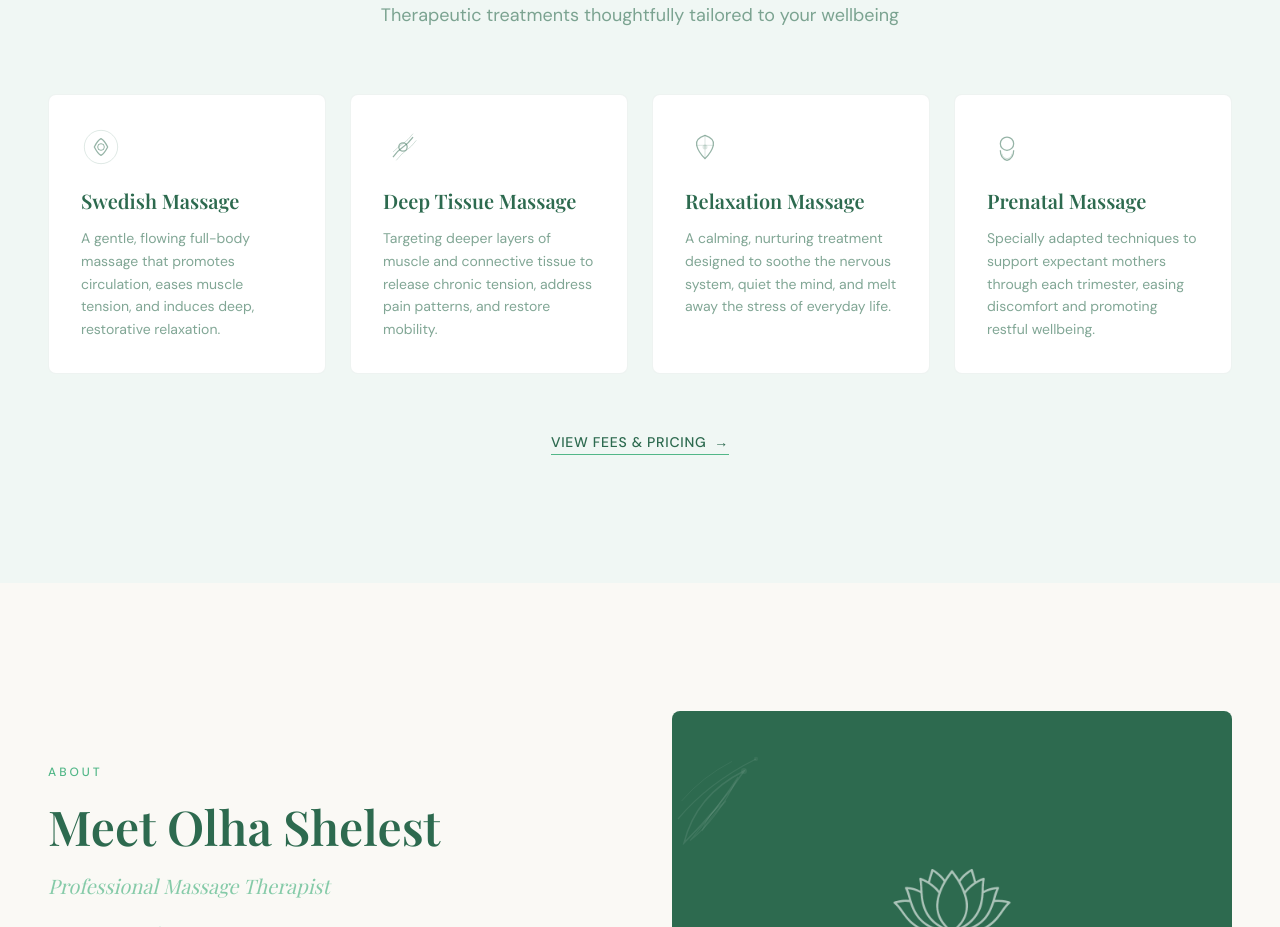
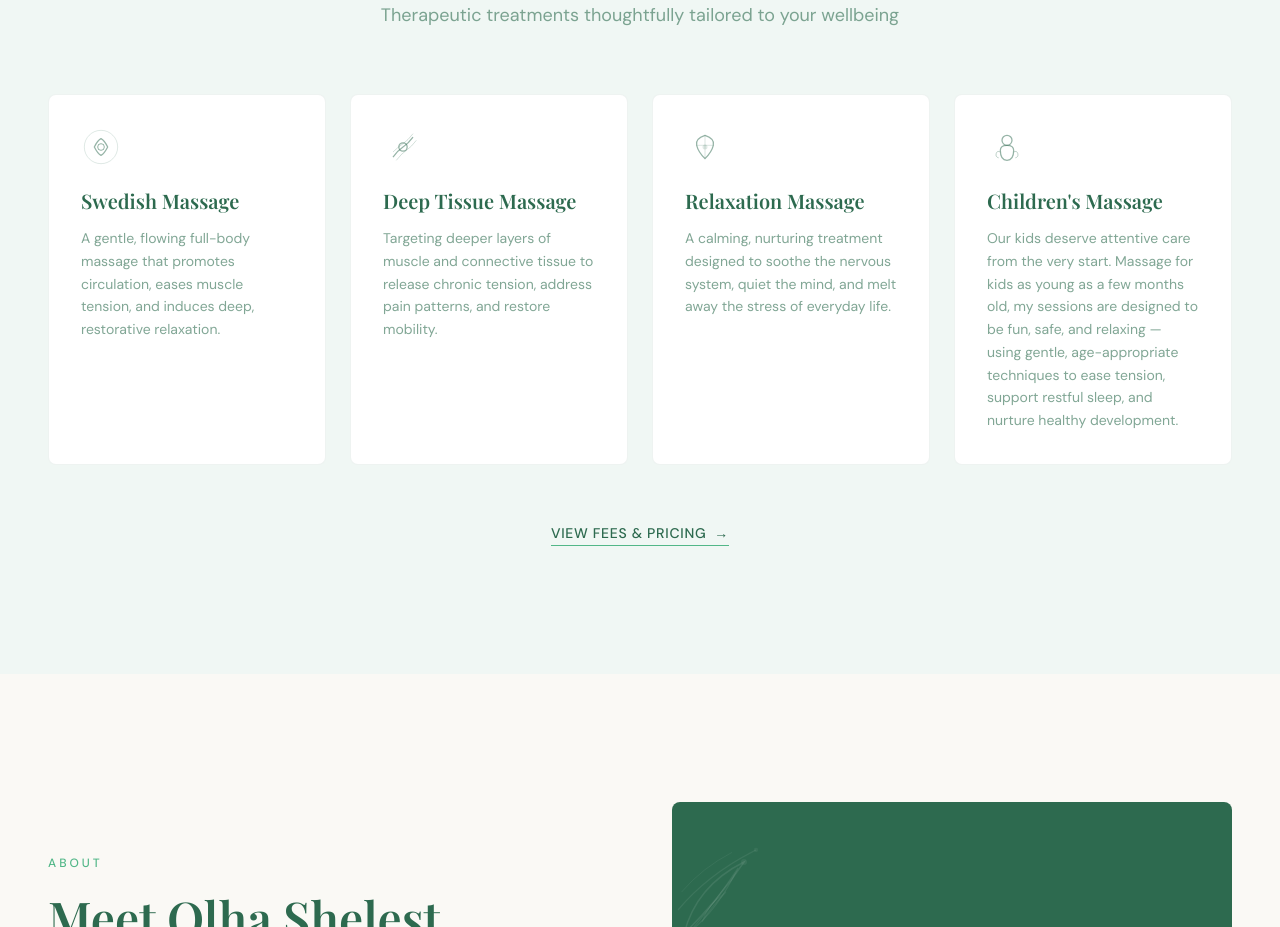
Before and after one commit to romaninet/massage-therapy-website, a Next.js app: page /en in a window 1280 px wide. Shown: the part 1180-2107 px from the top of the page. Built offline with nearby package versions, Linux system fonts and the light colour scheme.

Commit message:
replace prenatal with childeren massage

```diff
--- a/messages/en.json
+++ b/messages/en.json
@@ -36,9 +36,9 @@
       "title": "Relaxation Massage",
       "description": "A calming, nurturing treatment designed to soothe the nervous system, quiet the mind, and melt away the stress of everyday life."
     },
-    "prenatal": {
-      "title": "Prenatal Massage",
-      "description": "Specially adapted techniques to support expectant mothers through each trimester, easing discomfort and promoting restful wellbeing."
+    "children": {
+      "title": "Children's Massage",
+      "description": "Our kids deserve attentive care from the very start. Massage for kids as young as a few months old, my sessions are designed to be fun, safe, and relaxing — using gentle, age-appropriate techniques to ease tension, support restful sleep, and nurture healthy development."
     }
   },
   "about": {
@@ -89,8 +89,8 @@
       { "duration": "60 min", "name": "Deep Tissue Massage", "price": "$110" },
       { "duration": "90 min", "name": "Swedish Massage", "price": "$140" },
       { "duration": "90 min", "name": "Deep Tissue Massage", "price": "$150" },
-      { "duration": "60 min", "name": "Prenatal Massage", "price": "$100" },
-      { "duration": "90 min", "name": "Prenatal Massage", "price": "$140" }
+      { "duration": "60 min", "name": "Children's Massage", "price": "$100" },
+      { "duration": "90 min", "name": "Children's Massage", "price": "$140" }
     ],
     "ctaTitle": "Ready to Book?",
     "ctaText": "Contact Olha to schedule your appointment.",
--- a/messages/fr.json
+++ b/messages/fr.json
@@ -36,9 +36,9 @@
       "title": "Massage de relaxation",
       "description": "Un soin apaisant et bienveillant conçu pour calmer le système nerveux, apaiser l'esprit et faire fondre le stress du quotidien."
     },
-    "prenatal": {
-      "title": "Massage prénatal",
-      "description": "Des techniques spécialement adaptées pour accompagner les futures mamans tout au long de leur grossesse, soulageant l'inconfort et favorisant le bien-être."
+    "children": {
+      "title": "Massage pour enfants",
+      "description": "Nos enfants méritent des soins attentifs dès le plus jeune âge. Le massage pour enfants dès quelques mois, mes séances sont conçues pour être agréables, sécuritaires et relaxantes — avec des techniques douces et adaptées pour soulager les tensions, favoriser le sommeil et accompagner un développement sain."
     }
   },
   "about": {
@@ -89,8 +89,8 @@
       { "duration": "60 min", "name": "Massage en profondeur", "price": "110 $" },
       { "duration": "90 min", "name": "Massage suédois", "price": "140 $" },
       { "duration": "90 min", "name": "Massage en profondeur", "price": "150 $" },
-      { "duration": "60 min", "name": "Massage prénatal", "price": "100 $" },
-      { "duration": "90 min", "name": "Massage prénatal", "price": "140 $" }
+      { "duration": "60 min", "name": "Massage pour enfants", "price": "100 $" },
+      { "duration": "90 min", "name": "Massage pour enfants", "price": "140 $" }
     ],
     "ctaTitle": "Prêt(e) à réserver?",
     "ctaText": "Contactez Olha pour planifier votre rendez-vous.",
--- a/src/app/[locale]/fees/page.tsx
+++ b/src/app/[locale]/fees/page.tsx
@@ -21,8 +21,8 @@ export async function generateMetadata({
         : 'Tarifs et services de massothérapie | Olha Shelest, Gatineau',
     },
     description: isEn
-      ? 'Transparent pricing for massage therapy in Gatineau. Swedish, deep tissue, relaxation & prenatal massage from $65 CAD. Direct insurance billing available.'
-      : 'Tarifs transparents pour la massothérapie à Gatineau. Massages suédois, en profondeur, relaxation et prénatal à partir de 65 $ CAD. Facturation directe disponible.',
+      ? 'Transparent pricing for massage therapy in Gatineau. Swedish, deep tissue, relaxation & children\'s massage from $65 CAD. Direct insurance billing available.'
+      : 'Tarifs transparents pour la massothérapie à Gatineau. Massages suédois, en profondeur, relaxation et pour enfants à partir de 65 $ CAD. Facturation directe disponible.',
     alternates: {
       canonical: absoluteUrl(`/${locale}/fees`),
       languages: { en: absoluteUrl('/en/fees'), fr: absoluteUrl('/fr/fees'), 'x-default': absoluteUrl('/en/fees') },
--- a/src/app/[locale]/page.tsx
+++ b/src/app/[locale]/page.tsx
@@ -21,8 +21,8 @@ export async function generateMetadata({
         : 'Massothérapie à Gatineau | Olha Shelest, Massothérapeute Professionnelle',
     },
     description: isEn
-      ? 'Professional Massage Therapist in Gatineau, QC. Swedish, deep tissue, relaxation & prenatal massage. Book your session with Olha Shelest — AMQ member.'
-      : 'Massothérapeute Professionnelle à Gatineau, QC. Massages suédois, en profondeur, de relaxation et prénatal. Réservez votre séance avec Olha Shelest — membre AMQ.',
+      ? 'Professional Massage Therapist in Gatineau, QC. Swedish, deep tissue, relaxation & children\'s massage. Book your session with Olha Shelest — AMQ member.'
+      : 'Massothérapeute Professionnelle à Gatineau, QC. Massages suédois, en profondeur, de relaxation et pour enfants. Réservez votre séance avec Olha Shelest — membre AMQ.',
     alternates: {
       canonical: absoluteUrl(`/${locale}`),
       languages: { en: absoluteUrl('/en'), fr: absoluteUrl('/fr'), 'x-default': absoluteUrl('/en') },
--- a/src/components/sections/ServicesSection.tsx
+++ b/src/components/sections/ServicesSection.tsx
@@ -26,16 +26,17 @@ const SERVICE_ICONS = {
       <circle cx="24" cy="24" r="3" fill="currentColor" opacity="0.3" />
     </svg>
   ),
-  prenatal: (
+  children: (
     <svg viewBox="0 0 48 48" fill="none" className="w-10 h-10" aria-hidden="true">
-      <circle cx="24" cy="20" r="8" stroke="currentColor" strokeWidth="1.5" fill="none" />
-      <path d="M16 28 Q16 38 24 40 Q32 38 32 28" stroke="currentColor" strokeWidth="1.5" fill="none" />
-      <path d="M18 32 Q18 37 24 38 Q30 37 30 32" stroke="currentColor" strokeWidth="1" fill="none" opacity="0.5" />
+      <circle cx="24" cy="16" r="6" stroke="currentColor" strokeWidth="1.5" fill="none" />
+      <path d="M16 28 Q16 40 24 40 Q32 40 32 28 Q32 22 24 22 Q16 22 16 28Z" stroke="currentColor" strokeWidth="1.5" fill="none" />
+      <path d="M16 30 Q12 28 11 32 Q10 36 14 37" stroke="currentColor" strokeWidth="1.2" fill="none" opacity="0.6" />
+      <path d="M32 30 Q36 28 37 32 Q38 36 34 37" stroke="currentColor" strokeWidth="1.2" fill="none" opacity="0.6" />
     </svg>
   ),
 };
 
-const SERVICE_KEYS = ['swedish', 'deepTissue', 'relaxation', 'prenatal'] as const;
+const SERVICE_KEYS = ['swedish', 'deepTissue', 'relaxation', 'children'] as const;
 
 export default function ServicesSection() {
   const t = useTranslations('services');
--- a/src/lib/jsonld.ts
+++ b/src/lib/jsonld.ts
@@ -14,7 +14,7 @@ const businessEntity = {
   '@id': SITE.url,
   name: BUSINESS.name,
   url: SITE.url,
-  description: 'Professional Massage Therapist in Gatineau, QC offering Swedish, deep tissue, relaxation and prenatal massage. AMQ registered member.',
+  description: 'Professional Massage Therapist in Gatineau, QC offering Swedish, deep tissue, relaxation and children\'s massage. AMQ registered member.',
   telephone: BUSINESS.phoneTel,
   email: BUSINESS.email,
   address: postalAddress,
```
Also changed, not shown: 1 other file (tests, documents, lock files or other folders).
